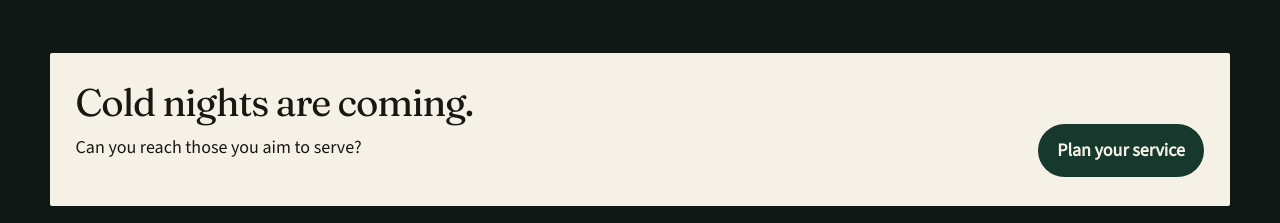
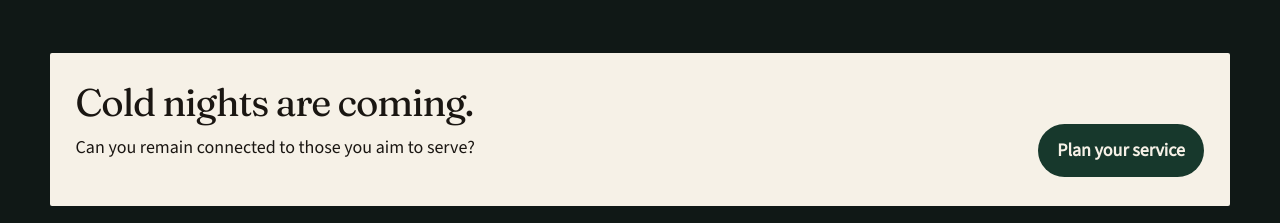
Before and after one commit to hopeonesource/hope1source.org, a React (Vite) app in the folder preview-v4/: page / in a window 1280 px wide. Shown: the part 1760-1983 px from the top of the page. Built offline with nearby package versions, Linux system fonts and the light colour scheme.

Commit message:
Refine homepage readiness question

```diff
--- a/preview-v4/src/pages/Home.jsx
+++ b/preview-v4/src/pages/Home.jsx
@@ -73,7 +73,7 @@ export default function Home() {
         <div className="wrap cause-inner">
           <div>
             <h2 id="ready-title">Cold nights are coming.</h2>
-            <p>Can you reach those you aim to serve?</p>
+            <p>Can you remain connected to those you aim to serve?</p>
           </div>
           <Link className="btn btn-primary" to="/readiness">
             Plan your service
```
Also changed, not shown: 1 other file (tests, documents, lock files or other folders).
